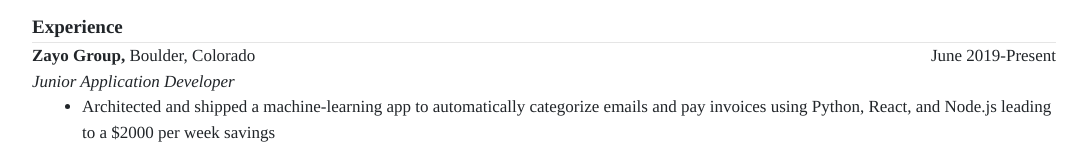
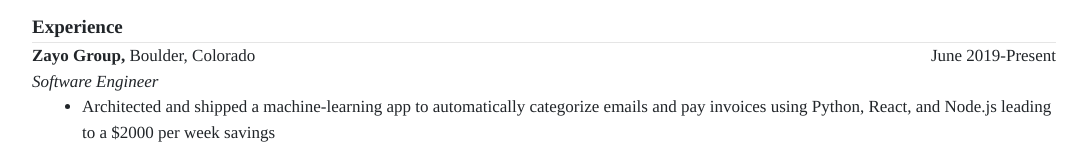
Before and after one commit to curtislin7/personal-website, a React (Create React App) app: page / in a window 1280 px wide. Shown: the part 255-404 px from the top of the page, without its empty margins (96-1183 px from the left). Built offline with nearby package versions, Linux system fonts and the light colour scheme.

Commit message:
Updating resume

```diff
--- a/src/Pages/Home/HomePage.js
+++ b/src/Pages/Home/HomePage.js
@@ -49,7 +49,7 @@
                     <div className={classes.location}>Boulder, Colorado</div>
                     <div className={classes.date}>June 2019-Present</div>
                   </div>
-                  <div className={classes.role}>Junior Application Developer</div>
+                  <div className={classes.role}>Software Engineer</div>
                   <ul className={classes.points}>
                     <li>Architected and shipped a machine-learning app to automatically categorize emails and pay invoices using Python, React, and Node.js leading to a $2000 per week savings</li>
                     <li>Implemented the automation of the ‘three-way match’ process of internal financial teams by developing database interactions between the Salesforce and Oracle systems leading to the reduction of tedious labor</li>
```
